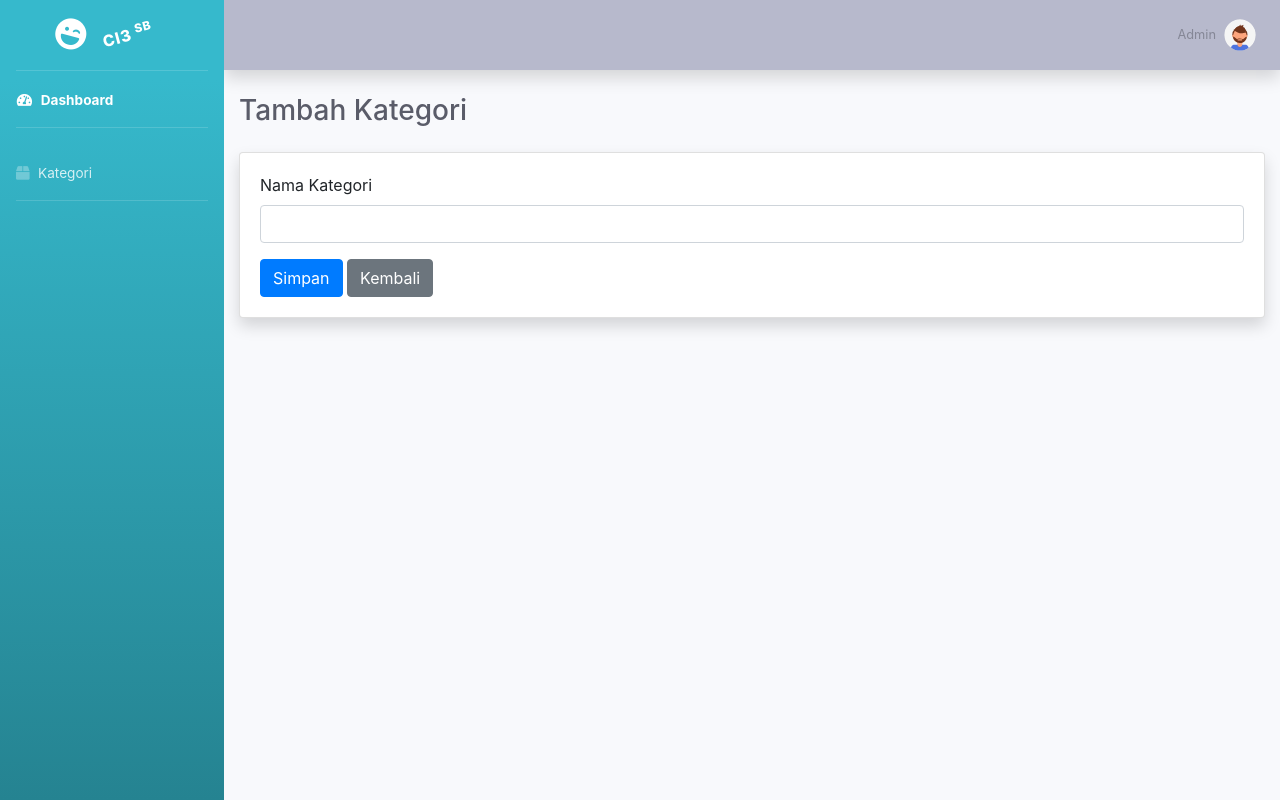
After one commit to trionoaja/CI_24_sim, a CodeIgniter app: page /database/index.php/kategori/tambah in a window 1280 px wide. The commit adds this page. Run offline with CodeIgniter, Linux system fonts and the light colour scheme; some libraries are stand-ins or nearby versions.

Commit message:
pertemuan 5

```diff
--- a/application/controllers/kategori.php
+++ b/application/controllers/kategori.php
@@ -13,9 +13,34 @@ class kategori extends CI_Controller {
     {
         $data['kategori']=$this->kategori_model->get_all();
 		$this->load->view('templates/header');
+        $this->load->view('templates/sidebar');
         $this->load->view('templates/topbar');
-        $this->load->view('templates/sidebar');
         $this->load->view('kategori/index', $data);
 		$this->load->view('templates/footer');
     }
+    public function tambah()
+    {
+        $this->load->view('templates/header');
+        $this->load->view('templates/sidebar');
+        $this->load->view('templates/topbar');
+        $this->load->view('kategori/tambah');
+		$this->load->view('templates/footer');
+    }
+    public function simpan()
+    {
+        $this->load->library('form_validation');
+        $this->form_validation->set_rules('nama_kategori', 'Nama Kategori', 'required');
+
+        if($this->form_validation->run()==FALSE){
+            $this->tambah();
+        } else{
+            $data=[
+                'nama_kategori'=> $this->input->post('nama_kategori')
+            ];
+            $this->kategori_model->insert($data);
+
+            $this->session->set_flashdata('success', 'Data berhasil disimpan');
+            redirect('kategori');
+        }
+    }
 }
--- a/application/models/kategori_model.php
+++ b/application/models/kategori_model.php
@@ -9,4 +9,8 @@ class kategori_model extends CI_Model{
     {
         return $this->db->get($this->table)->result();
     }
+    public function insert($data)
+    {
+        return $this->db->insert($this->table,$data);
+    }
 }
--- /dev/null
+++ b/application/views/kategori/tambah.php
@@ -0,0 +1,20 @@
+<div class="container-fluid">
+    <h1 class="h3 mb-4 text-gray-800">Tambah Kategori</h1>
+
+    <div class="card shadow">
+        <div class="card-body">
+            <form method="post" action="<?= site_url('kategori/simpan'); ?>">
+                <div class="form-group">
+                    <label>Nama Kategori</label>
+                    <input type="text" name="nama_kategori" class="form-control" required>
+</div>
+<button type="submit" class="btn btn-primary">
+    Simpan
+</button>
+<a href="<?= site_url('kategori');?>" class="btn btn-secondary">
+    Kembali
+</a>
+</form>
+</div>
+</div>
+</div>
--- a/application/views/templates/header.php
+++ b/application/views/templates/header.php
@@ -12,7 +12,7 @@
 
 <!-- Page Wrapper -->
 <div id="wrapper">
-<div id="content-wrapper" class="d-flex flex-column">
+<!-- <div id="content-wrapper" class="d-flex flex-column">
 
-<!-- Main Content -->
-<div id="content">
+Main Content
+<div id="content"> -->
--- a/application/views/templates/sidebar.php
+++ b/application/views/templates/sidebar.php
@@ -37,7 +37,7 @@
 <!-- End of Sidebar -->
 
 <!-- Content Wrapper -->
-<!-- <div id="content-wrapper" class="d-flex flex-column"> -->
+<div id="content-wrapper" class="d-flex flex-column">
 
   <!-- Main Content -->
-  <!-- <div id="content"> -->
+  <div id="content">
```
Also changed, not shown: application/views/kategori/index.php (+15 -5 lines).
